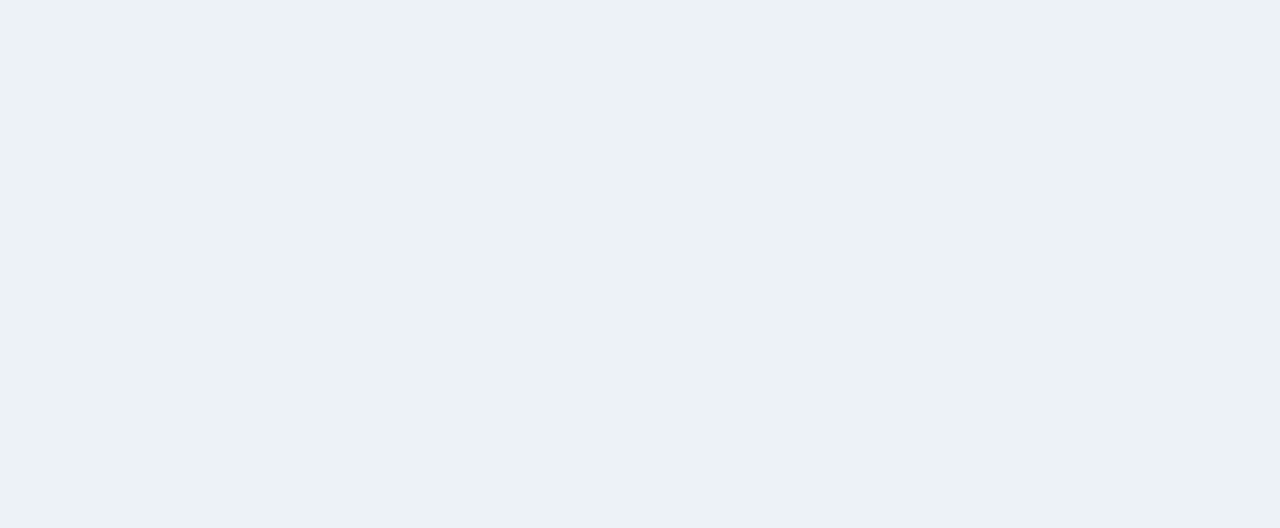
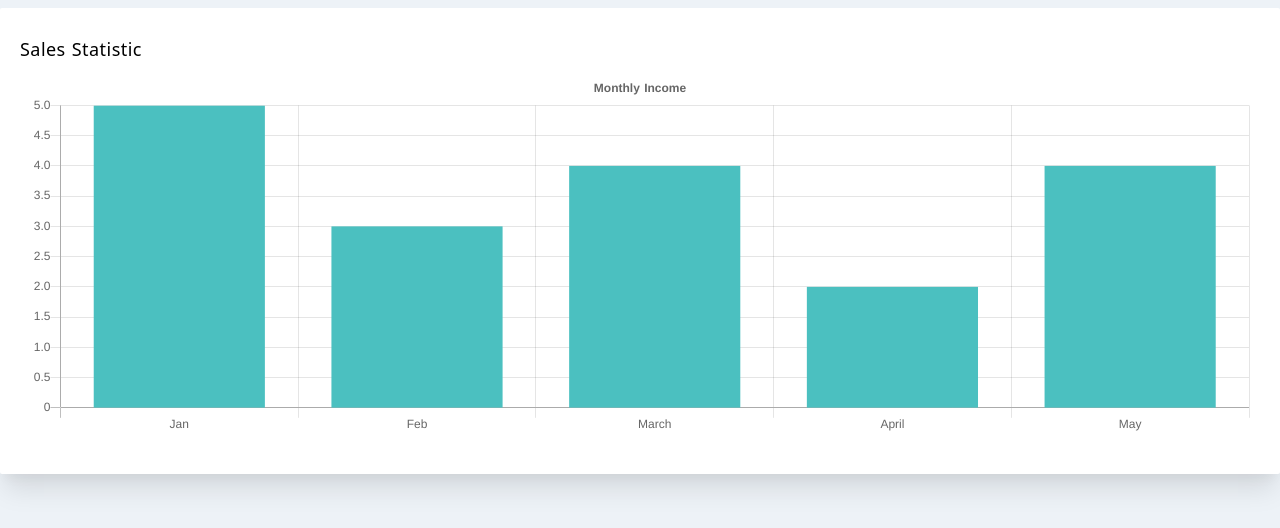
Before and after one commit to andrewong9/lead-fs360-inventory, a Nuxt app: page /dashboard in a window 1280 px wide. Shown: the top 528 px of the page. Built offline with nearby package versions, Linux system fonts and the light colour scheme.

Commit message:
3rd commit

```diff
--- a/components/items/ContentCard.vue
+++ b/components/items/ContentCard.vue
@@ -1,16 +1,12 @@
 <template>
-    <div class="flex flex-col">
-    <contentCard class="mt-2 mb-4">
-<template v-slot:title>
-    SALES STATISTICS
-</template>
-<template v-slot:content>
-    <div class="w-full overflow-hidden p-2">
-    <barChart :chartdata="
-    revenueMonthly.barChartData"
-    :options="revenueMonthly.barChartOptions" :height="120"></barChart>
+    <div class="py-5 bg-white rounded-sm shadow-xl">
+        <div class="px-5 py-2 flex-col">
+            <div class="text-lg font-thin font-sans tracking-wide">
+                <slot name="title"></slot>
+            </div>
+            <div>
+                <slot name="content"></slot>
+            </div>
+        </div>
     </div>
 </template>
-</contentCard>
-</div>
-</template>
--- a/pages/dashboard/index.vue
+++ b/pages/dashboard/index.vue
@@ -1,8 +1,20 @@
 <template>
 
     <div class = "flex flex-col">
+        <contentCard class="mt-2 mb-4">
+            <template v-slot:title>
+                Sales Statistic
+            </template>
+            <template v-slot:content>
+                <div class="w-full overflow-hidden p-2">
+                <barChart :chartData="revenueMonthly.barChartData"
+            :options="revenueMonthly.barChartOptions" :height="120"></barChart>
+                </div>
+            </template>
+        </contentCard>
     </div>
 </template>
+
 <script>
     import ContentCard from "~/components/items/ContentCard.vue";
     import BarChart from "~/components/charts/BarChart";
@@ -42,8 +54,6 @@
                                     chartColors.green],
 
                                 data:[5,3,4,2,4]
-
-
                             }
                         ],
                     },
```
